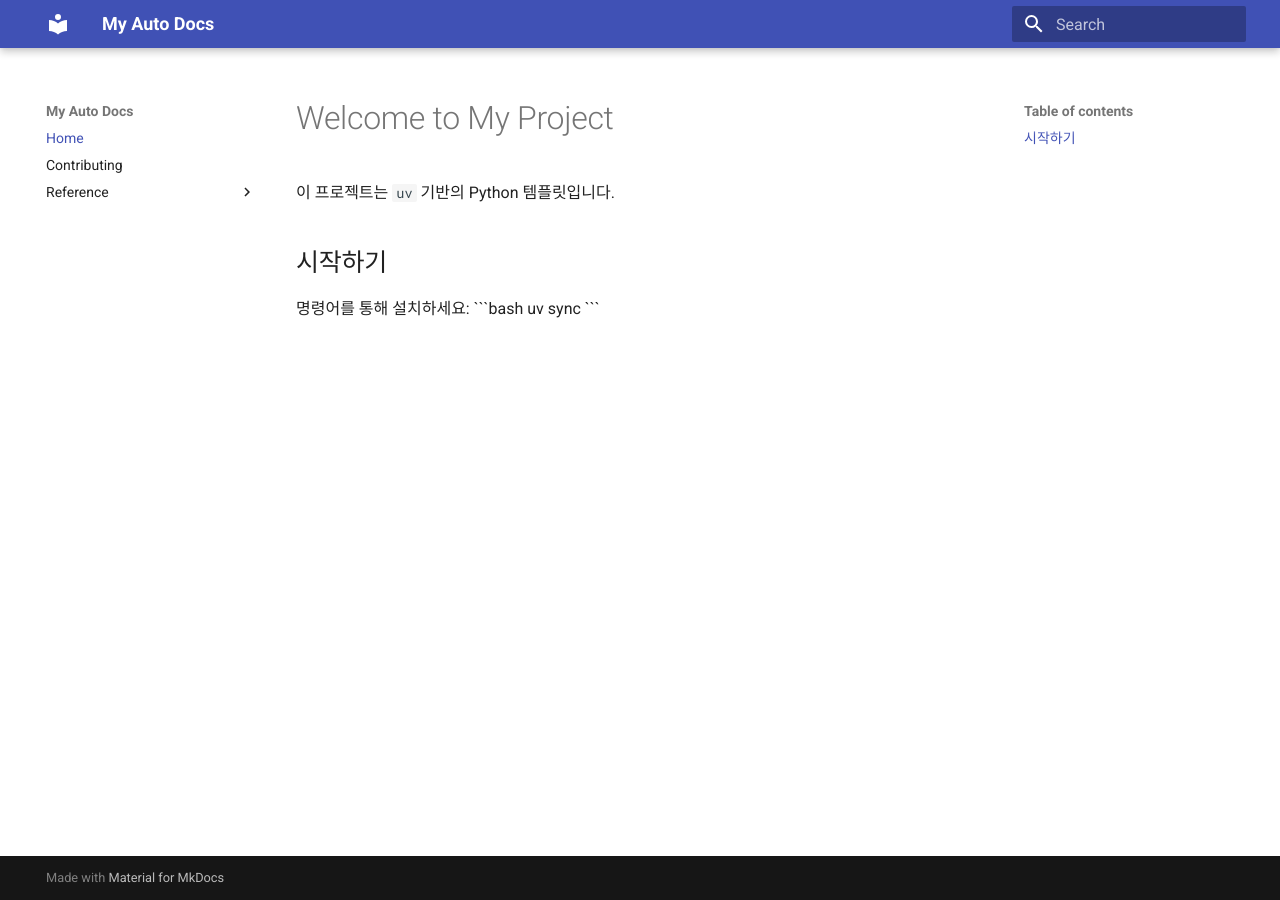
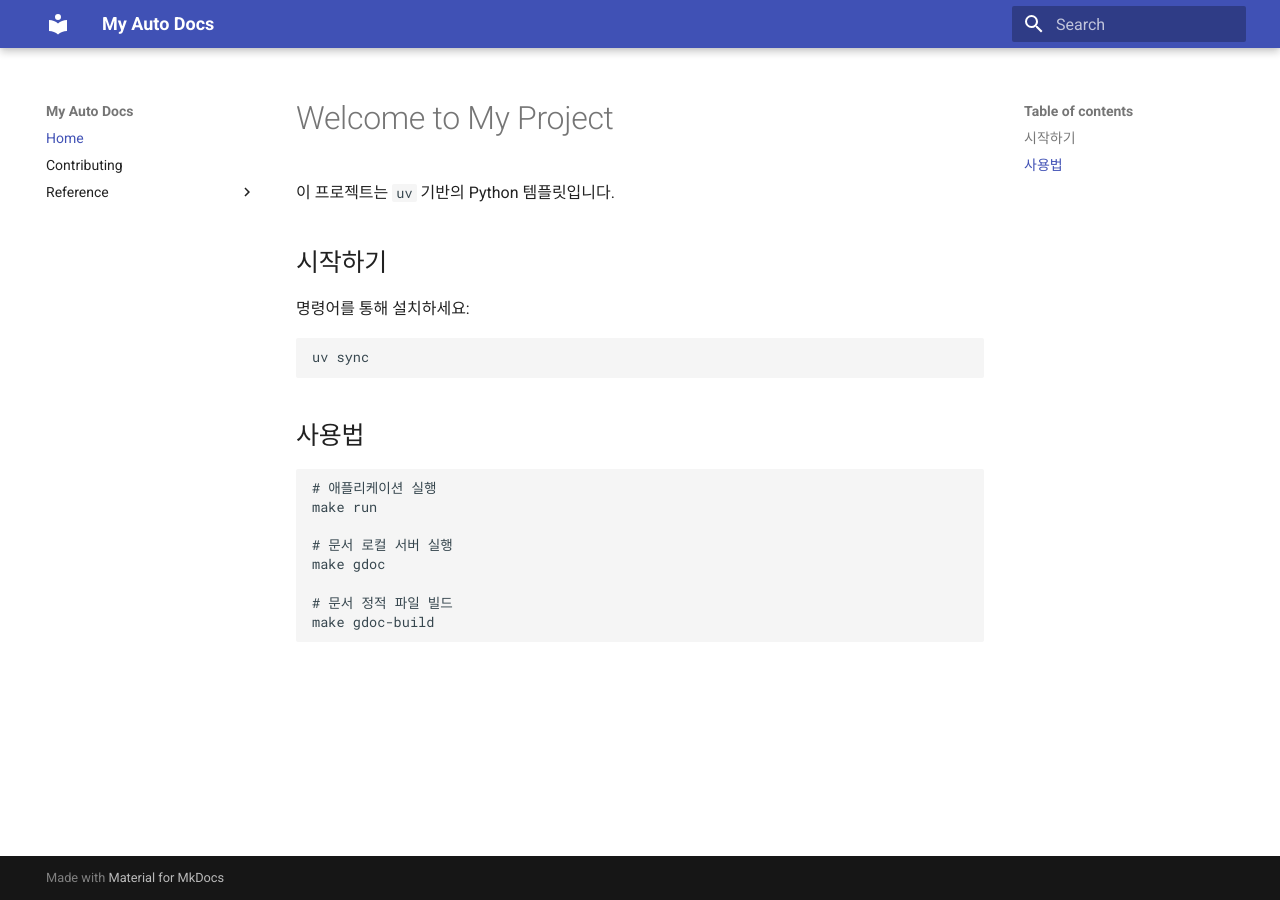
Before and after one commit to ulken94/uv_template, an MkDocs documentation site: the page built from docs/index.md, in a window 1280 px wide. Built offline with MkDocs 1.6.1 and Material for MkDocs 9.7.7, drawn with Linux system fonts in a browser that asks for light colours.

Commit message:
Update readme and index file

````diff
--- a/docs/index.md
+++ b/docs/index.md
@@ -5,6 +5,19 @@
 ## 시작하기
 
 명령어를 통해 설치하세요:
-\`\`\`bash
+```bash
 uv sync
-\`\`\`
+```
+
+## 사용법
+
+```bash
+# 애플리케이션 실행
+make run
+
+# 문서 로컬 서버 실행
+make gdoc
+
+# 문서 정적 파일 빌드
+make gdoc-build
+```
````
Also changed, not shown: README.md (+4 -1 lines).
